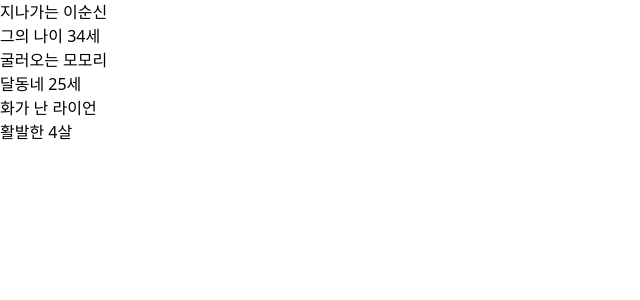
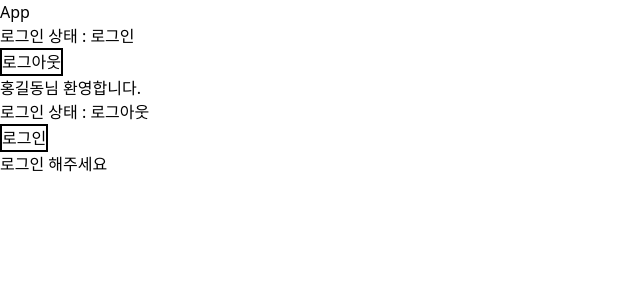
Before and after one commit to kablt-6362/remote-local, a React (Vite) app in the folder React/my-react-app/: page / in a window 1280 px wide. Shown: the top 300 px of the page, without its empty margins (0-640 px from the left). Built offline with nearby package versions, Linux system fonts and the light colour scheme.

Commit message:
삼항연산자basic

```diff
--- a/React/my-react-app/src/App.jsx
+++ b/React/my-react-app/src/App.jsx
@@ -1,10 +1,11 @@
 import React from "react";
-import Parent from "./components/PropsChildren/Parent";
+import Container from "./components/Condition/Container";
 
 export default function App() {
   return (
     <div>
-      <Parent></Parent>
+      App
+      <Container></Container>
     </div>
   );
 }
--- /dev/null
+++ b/React/my-react-app/src/components/Condition/Container.jsx
@@ -0,0 +1,15 @@
+import React from "react";
+import LoginStatus from "./LoginStatus";
+
+export default function Container() {
+  return (
+    <div>
+      {/* 첫 번째 컴포넌트에는 isLogin 속성에 true */}
+      {/* userName 속성에 "홍길동 전달" */}
+      <LoginStatus isLogin={true} userName="홍길동"></LoginStatus>
+      {/* 두 번째 컴포넌트에는 isLogin 속성에 false */}
+      {/* userName 속성에 "김철수 전달" */}
+      <LoginStatus isLogin={false} userName="김철수"></LoginStatus>
+    </div>
+  );
+}
--- /dev/null
+++ b/React/my-react-app/src/components/Condition/LoginStatus.jsx
@@ -0,0 +1,21 @@
+import React from "react";
+
+export default function LoginStatus({ isLogin, userName }) {
+  return (
+    <div>
+      <p>로그인 상태 : {isLogin === true ? "로그인" : "로그아웃"}</p>
+      {/* 버튼태그 내부에 삼항연산자를 사용한다 */}
+      {/* 조건식은 isLogin이 참(true)이라면 */}
+      {/* 만약 참이라면 문자열"로그아웃" 생성 */}
+      {/* 만약 거짓이면 문자열 "로그인"생성 */}
+      <button className="border-2">
+        {isLogin === true ? "로그아웃" : "로그인"}
+      </button>
+      {/* 만약 isLogin인이 true라면 "userName"님 환영합니다 출력*/}
+      {/* 거짓이라면 로그인 해주세요 출력 */}
+      <p>
+        {isLogin === true ? `${userName}님 환영합니다.` : "로그인 해주세요"}
+      </p>
+    </div>
+  );
+}
```
Also changed, not shown: React/my-react-app/src/components/Props/PropsChildren/Children.jsx (renamed from React/my-react-app/src/components/PropsChildren/Children.jsx), React/my-react-app/src/components/Props/PropsChildren/Parent.jsx (renamed from React/my-react-app/src/components/PropsChildren/Parent.jsx), React/my-react-app/src/components/Props/PropsExample/Profile.jsx (renamed from React/my-react-app/src/components/PropsExample/Profile.jsx), React/my-react-app/src/components/Props/PropsExample/ProfileContainer.jsx (renamed from React/my-react-app/src/components/PropsExample/ProfileContainer.jsx), React/my-react-app/src/components/Props/PropsFunction/Card.jsx (renamed from React/my-react-app/src/components/PropsFunction/Card.jsx), React/my-react-app/src/components/Props/PropsFunction/CardContainer.jsx (renamed from React/my-react-app/src/components/PropsFunction/CardContainer.jsx).
